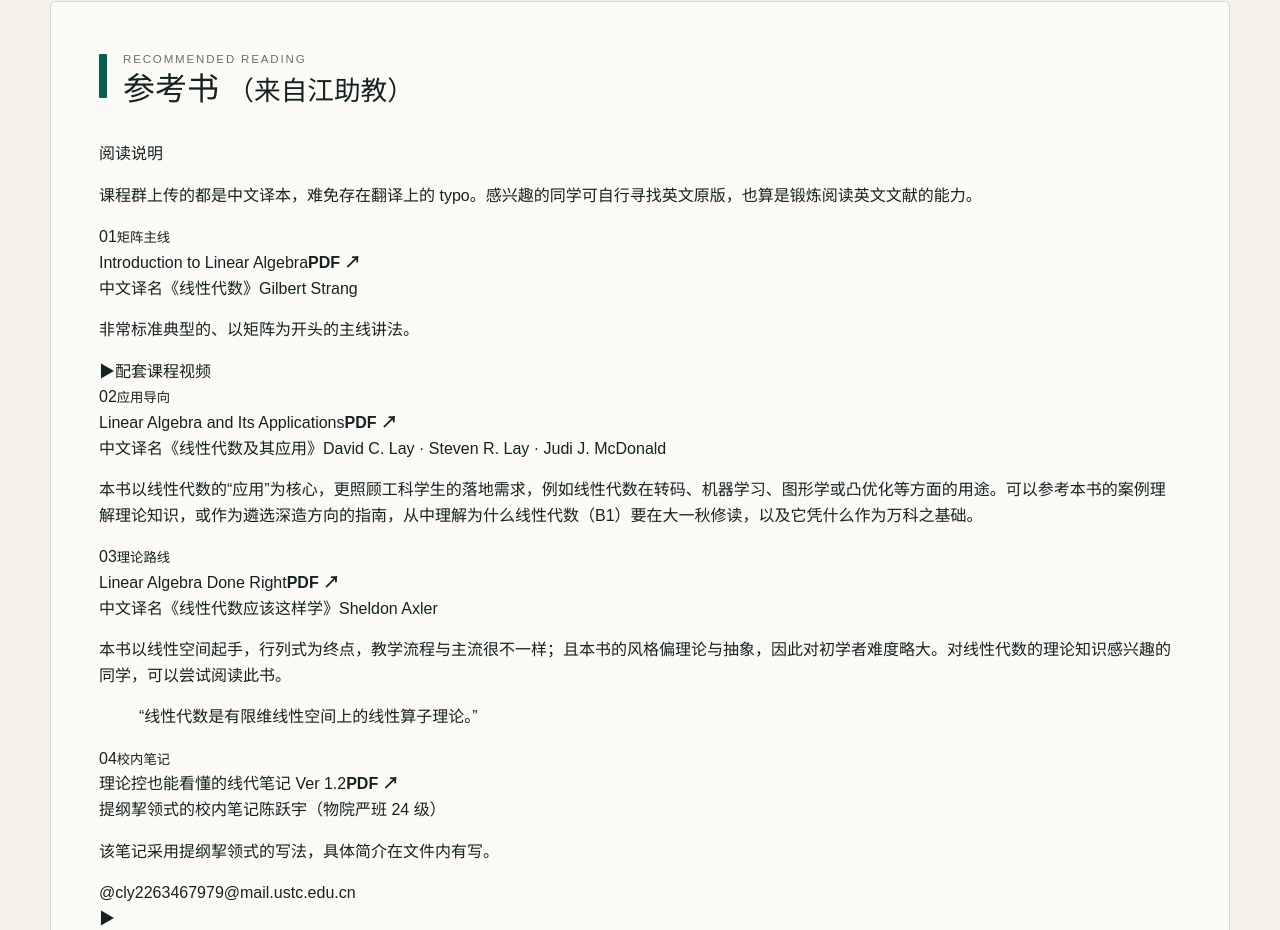
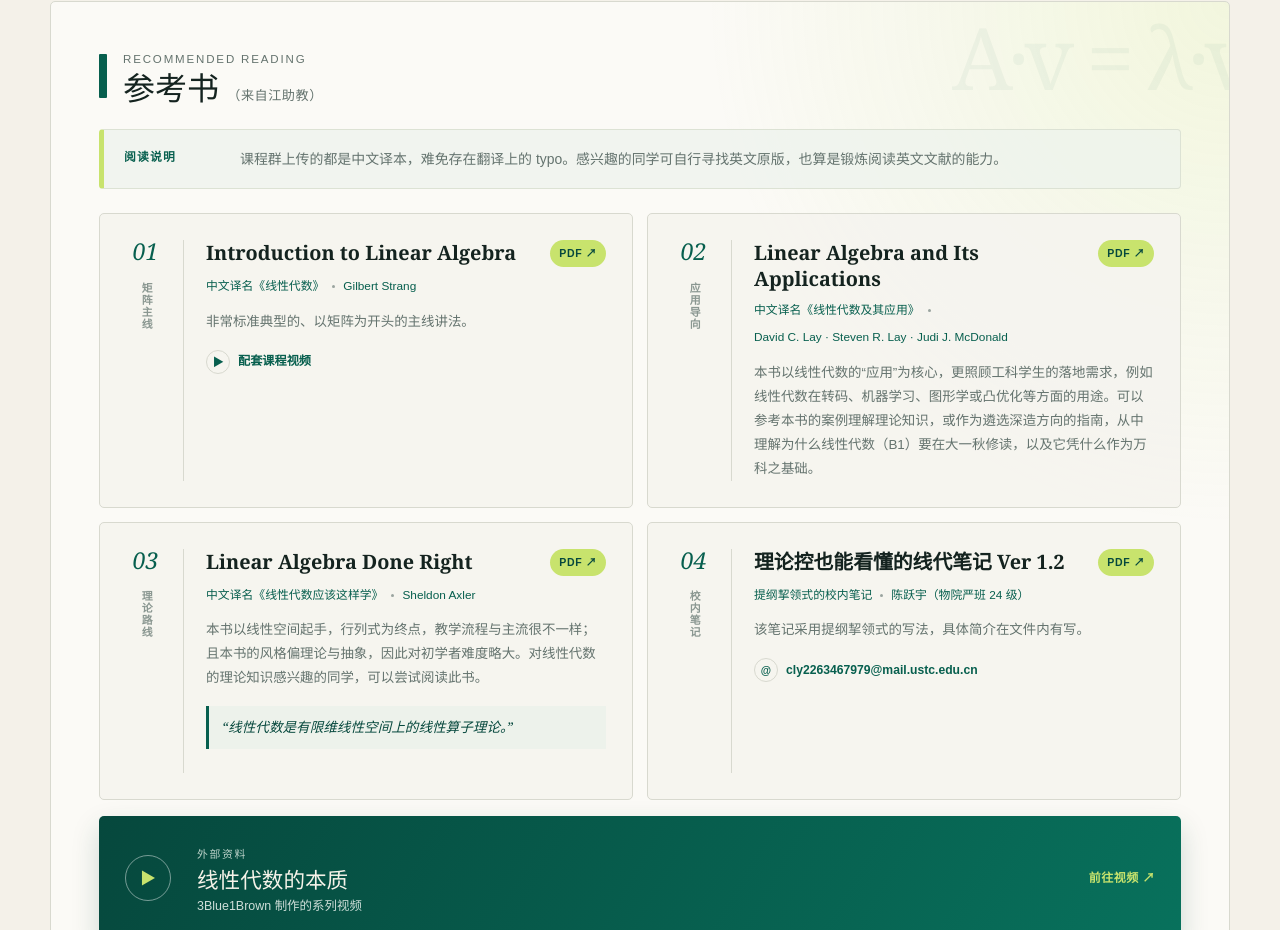
Before and after one commit to dy3117184896-creator/linear-algebra-b1, a plain HTML site: page index.html in a window 1280 px wide. Shown: the part 1595-2525 px from the top of the page. Drawn offline with Linux system fonts and the light colour scheme.

Commit message:
设计参考书板块样式

```diff
--- a/style.css
+++ b/style.css
@@ -186,3 +186,159 @@ footer a { color: var(--green); font-weight: 700; }
   html { scroll-behavior: auto; }
   * { transition: none !important; }
 }
+
+/* Reference books */
+.reference-section {
+  position: relative;
+  overflow: hidden;
+  background:
+    radial-gradient(circle at 100% 0, rgba(200, 227, 109, .18), transparent 34%),
+    var(--card);
+}
+.reference-section::after {
+  content: "A·v = λ·v";
+  position: absolute;
+  right: -20px;
+  top: 12px;
+  color: rgba(7, 95, 78, .045);
+  font: 500 5.4rem/1 Georgia, serif;
+  letter-spacing: -.06em;
+  pointer-events: none;
+}
+.reference-section > * { position: relative; z-index: 1; }
+.reference-section .section-heading { margin-bottom: 22px; }
+.reference-section .section-heading h2 small {
+  color: var(--muted);
+  font: 500 .82rem/1.4 Arial, "PingFang SC", "Microsoft YaHei", sans-serif;
+  letter-spacing: .04em;
+}
+.reference-note {
+  display: grid;
+  grid-template-columns: 96px 1fr;
+  gap: 20px;
+  align-items: start;
+  margin: 0 0 24px;
+  padding: 18px 20px;
+  border: 1px solid #dce2d4;
+  border-left: 5px solid var(--lime);
+  border-radius: 4px;
+  background: rgba(238, 243, 237, .72);
+}
+.reference-note span {
+  color: var(--green);
+  font-size: .74rem;
+  font-weight: 800;
+  letter-spacing: .1em;
+}
+.reference-note p { margin: 0; color: var(--muted); font-size: .87rem; }
+.book-list { display: grid; grid-template-columns: repeat(2, minmax(0, 1fr)); gap: 14px; }
+.book-card {
+  min-height: 278px;
+  display: grid;
+  grid-template-columns: 58px minmax(0, 1fr);
+  gap: 22px;
+  padding: 26px;
+  border: 1px solid var(--line);
+  border-radius: 5px;
+  background: rgba(246, 245, 239, .92);
+  transition: transform .2s ease, border-color .2s ease, box-shadow .2s ease;
+}
+.book-card:hover {
+  transform: translateY(-4px);
+  border-color: rgba(7, 95, 78, .7);
+  box-shadow: 0 16px 32px rgba(20, 35, 31, .09);
+}
+.book-number {
+  display: flex;
+  flex-direction: column;
+  align-items: center;
+  gap: 18px;
+  padding-right: 18px;
+  border-right: 1px solid var(--line);
+}
+.book-number span { color: var(--green); font: italic 1.45rem/1 Georgia, serif; }
+.book-number small {
+  color: #8a9791;
+  font-size: .68rem;
+  font-weight: 700;
+  letter-spacing: .12em;
+  writing-mode: vertical-rl;
+}
+.book-content { min-width: 0; }
+.book-title {
+  display: flex;
+  align-items: flex-start;
+  justify-content: space-between;
+  gap: 16px;
+}
+.book-title > span {
+  font: 600 1.24rem/1.28 Georgia, "Songti SC", SimSun, serif;
+  overflow-wrap: anywhere;
+}
+.book-title b {
+  flex: 0 0 auto;
+  padding: 5px 9px;
+  border-radius: 999px;
+  color: var(--green-dark);
+  background: var(--lime);
+  font-size: .66rem;
+  letter-spacing: .06em;
+}
+.book-title:hover > span { color: var(--green); text-decoration: underline; text-underline-offset: 4px; }
+.book-meta { display: flex; flex-wrap: wrap; align-items: center; gap: 8px; margin: 10px 0 14px; color: var(--green); font-size: .74rem; }
+.book-meta i { width: 3px; height: 3px; border-radius: 50%; background: #9aa49f; }
+.book-content > p { margin: 0; color: var(--muted); font-size: .84rem; line-height: 1.78; }
+.book-content blockquote {
+  margin: 16px 0 0;
+  padding: 10px 13px;
+  border-left: 3px solid var(--green);
+  color: var(--green-dark);
+  background: #edf2eb;
+  font: italic .85rem/1.65 Georgia, "Songti SC", serif;
+}
+.book-extra {
+  display: inline-flex;
+  align-items: center;
+  gap: 8px;
+  margin-top: 16px;
+  color: var(--green);
+  font-size: .76rem;
+  font-weight: 700;
+  overflow-wrap: anywhere;
+}
+.book-extra span { width: 24px; height: 24px; display: grid; place-items: center; border: 1px solid var(--line); border-radius: 50%; font-size: .66rem; }
+.book-extra:hover { text-decoration: underline; text-underline-offset: 3px; }
+.reference-video {
+  display: grid;
+  grid-template-columns: 54px 1fr auto;
+  gap: 18px;
+  align-items: center;
+  margin-top: 16px;
+  padding: 24px 26px;
+  border-radius: 5px;
+  color: #f6f3e9;
+  background: linear-gradient(120deg, var(--green-dark), #08715c);
+  box-shadow: 0 12px 28px rgba(6, 72, 61, .18);
+}
+.video-mark { width: 46px; height: 46px; display: grid; place-items: center; border: 1px solid rgba(255,255,255,.45); border-radius: 50%; color: var(--lime); }
+.reference-video small { color: #bbd2c9; font-size: .68rem; letter-spacing: .15em; text-transform: uppercase; }
+.reference-video h3 { margin: 1px 0 0; font: 500 1.35rem/1.3 Georgia, "Songti SC", serif; }
+.reference-video p { margin: 3px 0 0; color: #cfdfd9; font-size: .78rem; }
+.reference-video > b { color: var(--lime); font-size: .75rem; letter-spacing: .04em; }
+.reference-video:hover { background: linear-gradient(120deg, #053e35, #086d59); }
+
+@media (max-width: 900px) {
+  .book-list { grid-template-columns: 1fr; }
+}
+
+@media (max-width: 620px) {
+  .reference-section::after { font-size: 3.4rem; }
+  .reference-note { grid-template-columns: 1fr; gap: 6px; }
+  .book-card { display: block; min-height: 0; padding: 22px 20px; }
+  .book-number { flex-direction: row; justify-content: space-between; padding: 0 0 13px; margin-bottom: 16px; border-right: 0; border-bottom: 1px solid var(--line); }
+  .book-number small { writing-mode: horizontal-tb; }
+  .book-title { display: block; }
+  .book-title b { display: inline-block; margin-top: 10px; }
+  .reference-video { grid-template-columns: 46px 1fr; padding: 20px; }
+  .reference-video > b { grid-column: 2; }
+}
```
